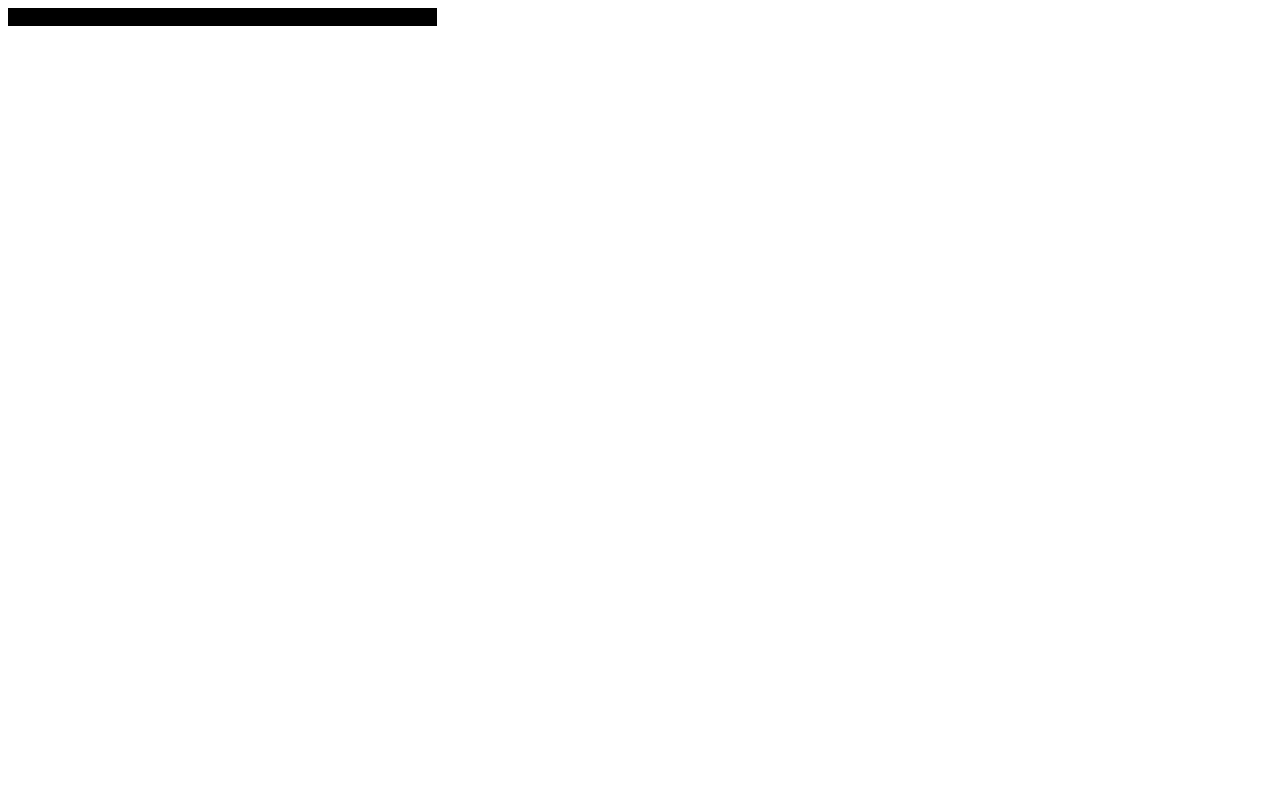
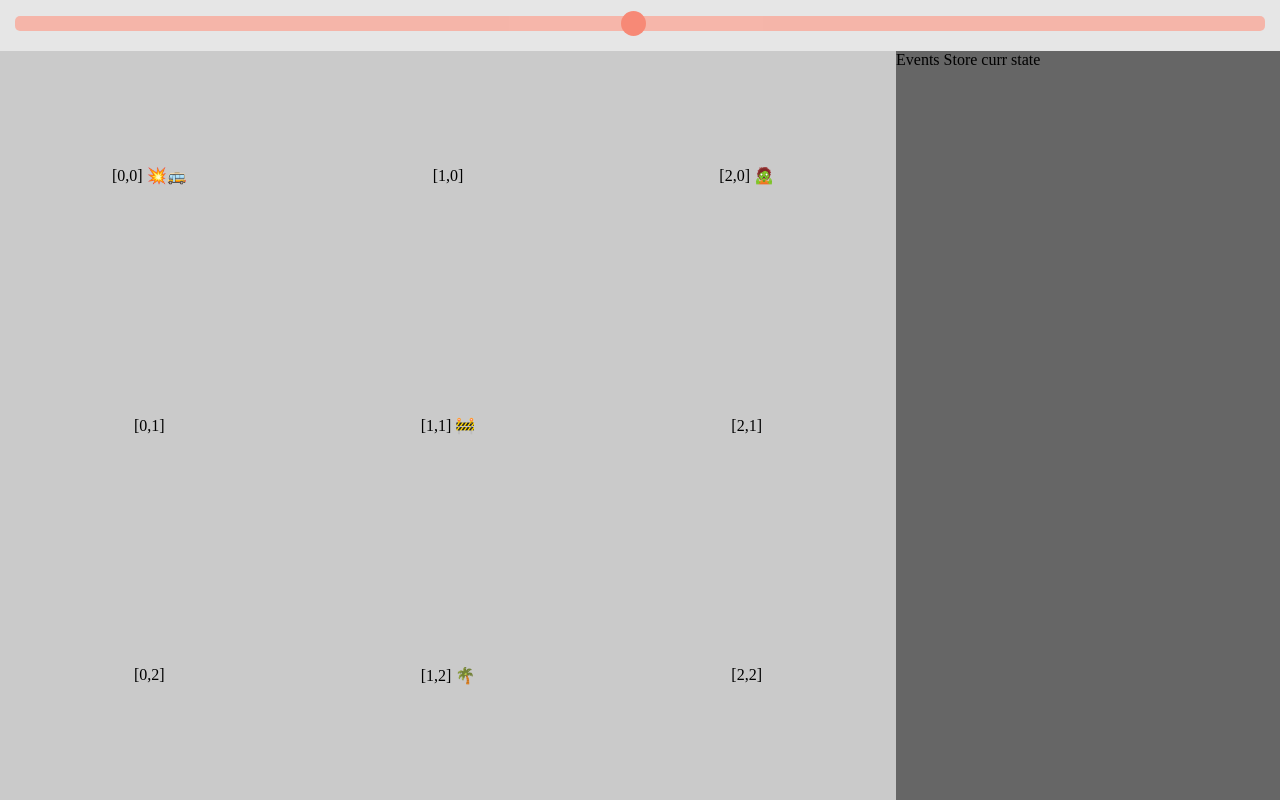
Before and after one commit to alexmerker/event-sourcing-sample, a website: page src/page.html in a window 1280 px wide. Drawn offline with Linux system fonts and the light colour scheme.

Commit message:
daft – demo page

```diff
--- a/src/page.html
+++ b/src/page.html
@@ -3,23 +3,58 @@
 
 <head>
     <title>Page Title</title>
+    <meta charset='utf-8'>
     <link rel="stylesheet" href="./styles.css">
 </head>
 
-<body style="width:100%; height:100%;">
+<body>
+    <div id="wrapper">
+        <div class="header">
+            <input type="range" min="1" max="100" value="50" class="slider" id="myRange">
+        </div>
+        <div>
+            <div class="leftpanel">
+                <div class="container">
+                    <div class="row">
+                        <div class="square" coords="[0,0]">
+                            [0,0] 💥🚌
+                        </div>
+                        <div class="square" coords="[1,0]">
+                            [1,0]
+                        </div>
+                        <div class="square" coords="[2,0]">
+                            [2,0] 🧟
+                        </div>
+                    </div>
+                    <div class="row">
+                        <div class="square" coords="[0,1]">
+                            [0,1]
+                        </div>
+                        <div class="square" coords="[1,1]">
+                            [1,1] 🚧
+                        </div>
+                        <div class="square" coords="[2,1]">
+                            [2,1]
+                        </div>
+                    </div>
+                    <div class="row">
+                        <div class="square" coords="[0,2]">
+                            [0,2]
+                        </div>
+                        <div class="square" coords="[1,2]">
+                            [1,2] 🌴
+                        </div>
+                        <div class="square" coords="[2,2]">
+                            [2,2]
+                        </div>
+                    </div>
 
-    <div class="grid">
-        <div id="g1"></div>
-        <div id="g2"></div>
-        <div id="g3"></div>
-        <div id="g4"></div>
-        <div id="g5"></div>
-        <div id="g6"></div>
-        <div id="g7"></div>
-        <div id="g8"></div>
-        <div id="g9"></div>
+                </div>
+            </div>
+            <div class="rightpanel">Events Store curr state
+            </div>
+        </div>
     </div>
-
 </body>
 
 </html>
--- a/src/styles.css
+++ b/src/styles.css
@@ -1,9 +1,153 @@
-.grid{
-    width:100%;
-    height:100%;
+* {
+  margin: 0;
+  padding: 0;
+  border: 0;
 }
 
-.grid>div{
-    width: calc(100% / 3);
-    border: 1px solid black;
+html,
+body {
+  height: 100%;
 }
+
+.header {
+  background: rgb(230, 230, 230);
+  padding: 15px;
+  text-align: center;
+  font-size: 18px;
+  font-family: sans-serif;
+  color: #fff;
+}
+
+.leftpanel {
+  background: #ccc;
+}
+
+.rightpanel {
+  background: #666;
+}
+
+#wrapper {
+  height: 100%;
+  display: -webkit-flex;
+  display: flex;
+  -webkit-flex-direction: column;
+  flex-direction: column;
+}
+
+#wrapper > .header {
+  -webkit-flex: 0 0 auto;
+  flex: 0 0 auto;
+}
+
+#wrapper > .header + div {
+  -webkit-flex: 1 1 auto;
+  flex: 1 1 auto;
+  display: -webkit-flex;
+  display: flex;
+  -webkit-flex-direction: row;
+  flex-direction: row;
+}
+
+#wrapper > .header + div > div:first-of-type {
+  -webkit-flex: 7 0 0;
+  flex: 7 0 0;
+}
+
+#wrapper > .header + div > div:last-of-type {
+  -webkit-flex: 3 0 0;
+  flex: 3 0 0;
+}
+
+.container {
+  width: 100%;
+  height: 100%;
+}
+
+.container {
+  display: -webkit-box;
+  display: -moz-box;
+  display: -ms-flexbox;
+  display: -o-flexbox;
+  display: -webkit-flex;
+  display: flex;
+  background-color: #afafaf;
+  -webkit-flex-direction: column;
+  -moz-flex-direction: column;
+  -ms-flex-direction: column;
+  -o-flex-direction: column;
+  flex-direction: column;
+}
+
+.row {
+  background-color: #e5e5e5;
+  -webkit-flex: 5;
+  -moz-flex: 5;
+  -ms-flex: 5;
+  -o-flex: 5;
+  flex: 5;
+  display: -webkit-box;
+  display: -moz-box;
+  display: -ms-flexbox;
+  display: -webkit-flex;
+  display: flex;
+  -webkit-flex-direction: row;
+  -moz-flex-direction: row;
+  -ms-flex-direction: row;
+  -o-flex-direction: row;
+  flex-direction: row;
+}
+
+.square {
+  background-color: #cacaca;
+  -webkit-flex: 4;
+  -moz-flex: 4;
+  -ms-flex: 4;
+  -o-flex: 4;
+  flex: 4;
+  display: -webkit-box;
+  display: -moz-box;
+  display: -ms-flexbox;
+  display: -webkit-flex;
+  display: flex;
+  text-align: center;
+  -webkit-justify-content: center;
+  -moz-justify-content: center;
+  -ms-justify-content: center;
+  -o-justify-content: center;
+  justify-content: center;
+  -webkit-flex-flow: column wrap;
+  -moz-flex-flow: column wrap;
+  -ms-flex-flow: column wrap;
+  -o-flex-flow: column wrap;
+  flex-flow: column wrap;
+}
+
+.slider {
+  -webkit-appearance: none;
+  width: 100%;
+  height: 15px;
+  border-radius: 5px;
+  background: rgb(253, 162, 145);
+  outline: none;
+  opacity: 0.7;
+  -webkit-transition: 0.2s;
+  transition: opacity 0.2s;
+}
+
+.slider::-webkit-slider-thumb {
+  -webkit-appearance: none;
+  appearance: none;
+  width: 25px;
+  height: 25px;
+  border-radius: 50%;
+  background: tomato;
+  cursor: pointer;
+}
+
+.slider::-moz-range-thumb {
+  width: 25px;
+  height: 25px;
+  border-radius: 50%;
+  background: tomato;
+  cursor: pointer;
+}
```
